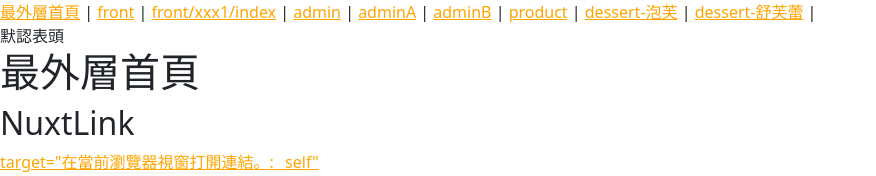
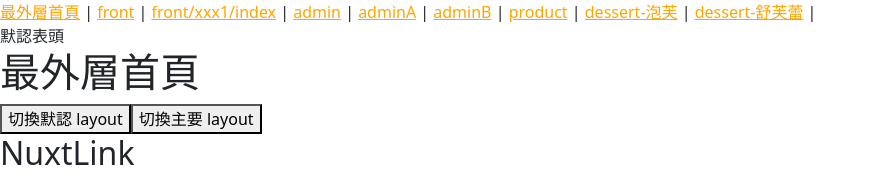
Before and after one commit to MizuYang/nuxt3-hexschool, a Nuxt app: page / in a window 1280 px wide. Shown: the top 176 px of the page, without its empty margins (0-876 px from the left). Built offline with nearby package versions, Linux system fonts and the light colour scheme; no server answers.

Commit message:
新增 week3: 動態切換 layouts

```diff
--- a/pages/index.vue
+++ b/pages/index.vue
@@ -22,11 +22,21 @@ const { reverseName } = userStore
 const loadingStore = useLoadingStore()
 const { isLoading } = storeToRefs(loadingStore)
 
+function changeLayout (lauoytName) {
+  setPageLayout(lauoytName)
+}
 </script>
 
 <template>
   <div>
     <h1>最外層首頁</h1>
+
+    <!-- 動態切換 layout -->
+     <div>
+      <button type="button" @click="changeLayout('default')">切換默認 layout</button>
+      <button type="button" @click="changeLayout('main-layout')">切換主要 layout</button>
+     </div>
+
 
     <!-- NuxtLink -->
     <div>
@@ -66,12 +76,8 @@ const { isLoading } = storeToRefs(loadingStore)
         <h1>最新消息</h1>
         <!-- <NewsCard v-for="..." :key="..."  v-bind="..." /> -->
         <template v-for="news in newsList" :key="news._id">
-          <NewsCard :_id="news._id"
-                    :title="news.title"
-                    :image="news.image"
-                    :description="news.description"
-                    :createdAt="news.createdAt"
-                    :updatedAt="news.updatedAt" />
+          <NewsCard :_id="news._id" :title="news.title" :image="news.image" :description="news.description"
+            :createdAt="news.createdAt" :updatedAt="news.updatedAt" />
         </template>
         <ClientOnly>
           <Loading v-model:active="isLoading" />
```
